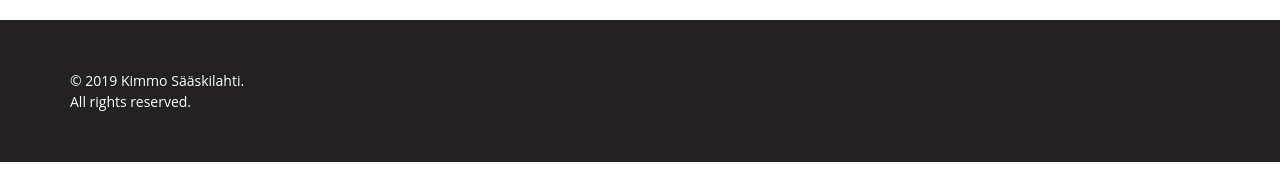
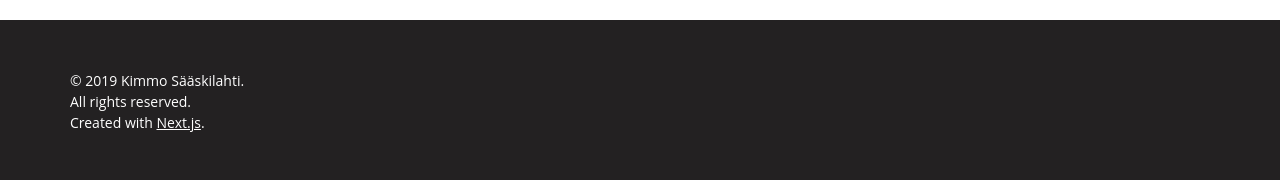
Before and after one commit to ksaaskil/next-website, a Next.js app: page / in a window 1280 px wide. Shown: the part 1670-1850 px from the top of the page. Built offline with nearby package versions, Linux system fonts and the light colour scheme.

Commit message:
Add link to next.js.

```diff
--- a/components/Footer.jsx
+++ b/components/Footer.jsx
@@ -11,7 +11,11 @@ const Footer = () => (<footer id="footer-logo-share" className="pt-50 pb-50 dark
             </div>
             <div className="col-md order-md-1 d-flex align-items-center">
                 {/*<img className="mw-100 mr-30" src="images/gallery/logo-1-light.png" height="60px" alt="logo">*/}
-                <p className="mb-0">© 2019 Kimmo Sääskilahti. <br/>All rights reserved.</p>
+                <p className="mb-0">
+                    © 2019 Kimmo Sääskilahti.<br/>
+                    All rights reserved.<br/>
+                    Created with <a href="https://nextjs.org/"><u>Next.js</u></a>.
+                </p>
             </div>
         </div>
     </div>
```
Also changed, not shown: 1 other file (tests, documents, lock files or other folders).
